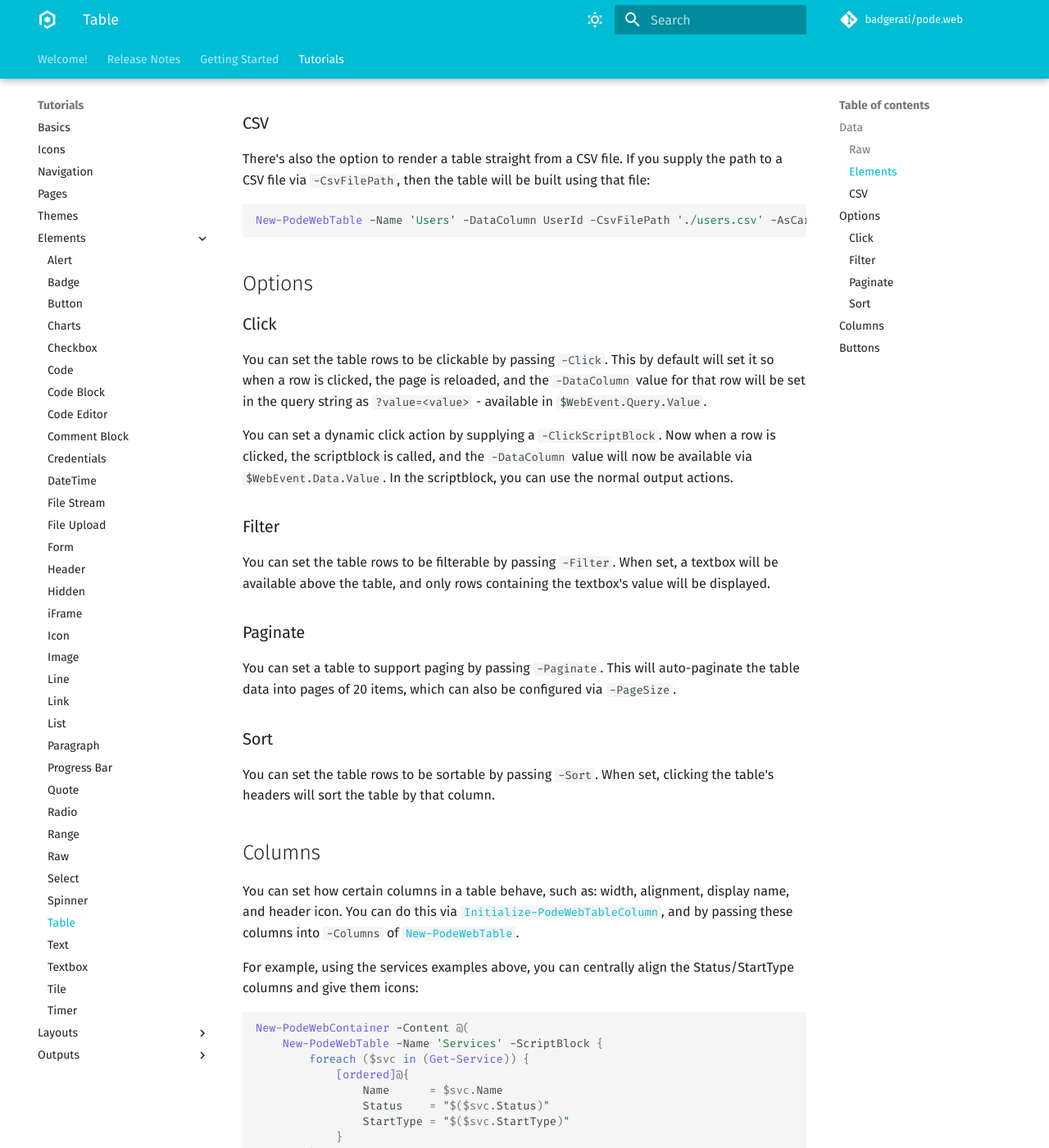
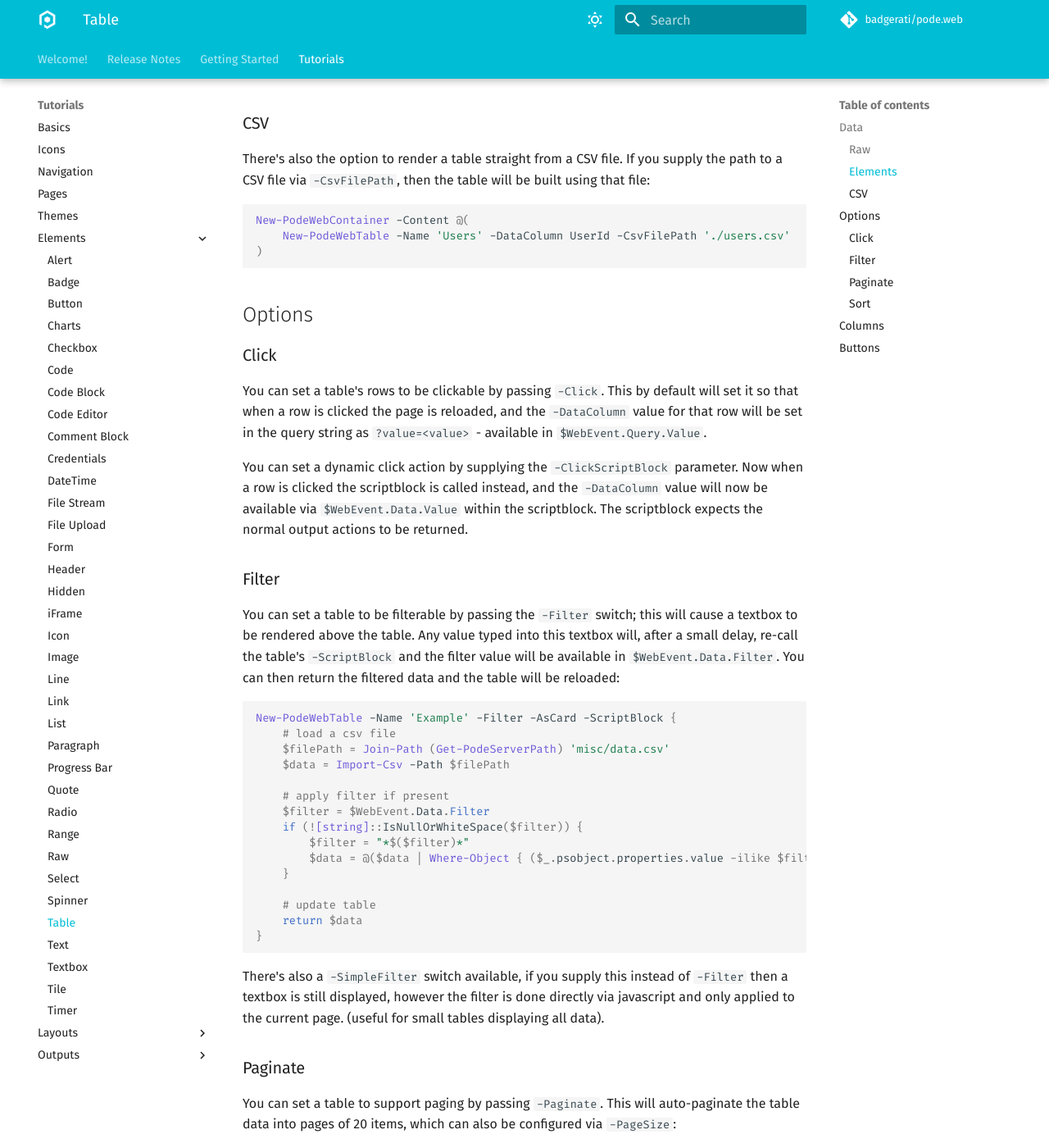
Before and after one commit to Badgerati/Pode.Web, an MkDocs documentation site: the page built from docs/Tutorials/Elements/Table.md, in a window 1280 px wide and 1400 px high, scrolled down 2521 px. Shown: the whole window at 82% size. Built offline with MkDocs 1.6.1 and Material for MkDocs 9.7.7, drawn with Linux system fonts in a browser that asks for light colours; comment, search, counter and statistics services are not loaded; some of the changed text lies outside the part shown.

Commit message:
#54: docs for filter, paging, and sorting

````diff
--- a/docs/Tutorials/Elements/Table.md
+++ b/docs/Tutorials/Elements/Table.md
@@ -8,7 +8,7 @@ You can display data rendered in a table by using [`New-PodeWebTable`](../../../
 * Icons
 * Links
 
-A table gets its data from a supplied `-ScriptBlock`, more information below, and you can also `-AutoRefresh` a table, to fetch new data every minute. Tables also support being sorted, paginated, clickable and filtered.
+A table gets its data from a supplied `-ScriptBlock`, more information below, and you can also `-AutoRefresh` a table to fetch new data every minute. Tables also support being sorted, paginated, clickable and filtered.
 
 ## Data
 
@@ -16,7 +16,7 @@ To supply data to be rendered in a table, you have to supply a `-ScritpBlock` wh
 
 ### Raw
 
-The data format to be returned from a table's `-ScriptBlock` is simple, it's purely just Key:Value in an ordered hashtable/pscustomobject:
+The data format to be returned from a table's `-ScriptBlock` is simple, it's purely just Key:Value in an ordered hashtable/pscustomobject.
 
 The following example renders a table for services on a computer, displaying the Name, Status and StartTypes of the services:
 
@@ -40,7 +40,7 @@ which renders a table that looks like below:
 
 ### Elements
 
-Extending on the raw example above, you can also render certain elements within a table. Let's say you want two buttons in the table, one to start the service, and one to stop the service; to do this, we just have to use [`New-PodeWebButton`](../../../Functions/Elements/New-PodeWebButton) within the returned data hashtable. So that the button's scriptblock knows which services we which to stop/start, we'll need to supply `-DataColumn Name` to the table. When a button within the table is clicked, the value of the column in that button's row will be available via `$WebEvent.Data.Value` in the button's scriptblock.
+Extending on the raw example above, you can also render certain elements within a table. Let's say you want two buttons in the table, one to start the service, and one to stop the service; to do this, we just have to use [`New-PodeWebButton`](../../../Functions/Elements/New-PodeWebButton) within the returned hashtable. So that the button's scriptblock knows which services we which to stop/start, we'll need to supply `-DataColumn Name` to the table; when a button within the table is clicked, the value of the Name column in that button's row will be available via `$WebEvent.Data.Value` in the button's scriptblock.
 
 ```powershell
 New-PodeWebContainer -Content @(
@@ -77,28 +77,103 @@ which renders a table that looks like below:
 There's also the option to render a table straight from a CSV file. If you supply the path to a CSV file via `-CsvFilePath`, then the table will be built using that file:
 
 ```powershell
-New-PodeWebTable -Name 'Users' -DataColumn UserId -CsvFilePath './users.csv' -AsCard
+New-PodeWebContainer -Content @(
+    New-PodeWebTable -Name 'Users' -DataColumn UserId -CsvFilePath './users.csv'
+)
 ```
 
 ## Options
 
 ### Click
 
-You can set the table rows to be clickable by passing `-Click`. This by default will set it so when a row is clicked, the page is reloaded, and the `-DataColumn` value for that row will be set in the query string as `?value=<value>` - available in `$WebEvent.Query.Value`.
+You can set a table's rows to be clickable by passing `-Click`. This by default will set it so that when a row is clicked the page is reloaded, and the `-DataColumn` value for that row will be set in the query string as `?value=<value>` - available in `$WebEvent.Query.Value`.
 
-You can set a dynamic click action by supplying a `-ClickScriptBlock`. Now when a row is clicked, the scriptblock is called, and the `-DataColumn` value will now be available via `$WebEvent.Data.Value`. In the scriptblock, you can use the normal output actions.
+You can set a dynamic click action by supplying the `-ClickScriptBlock` parameter. Now when a row is clicked the scriptblock is called instead, and the `-DataColumn` value will now be available via `$WebEvent.Data.Value` within the scriptblock. The scriptblock expects the normal output actions to be returned.
 
 ### Filter
 
-You can set the table rows to be filterable by passing `-Filter`. When set, a textbox will be available above the table, and only rows containing the textbox's value will be displayed.
+You can set a table to be filterable by passing the `-Filter` switch; this will cause a textbox to be rendered above the table. Any value typed into this textbox will, after a small delay, re-call the table's `-ScriptBlock` and the filter value will be available in `$WebEvent.Data.Filter`. You can then return the filtered data and the table will be reloaded:
+
+```powershell
+New-PodeWebTable -Name 'Example' -Filter -AsCard -ScriptBlock {
+    # load a csv file
+    $filePath = Join-Path (Get-PodeServerPath) 'misc/data.csv'
+    $data = Import-Csv -Path $filePath
+
+    # apply filter if present
+    $filter = $WebEvent.Data.Filter
+    if (![string]::IsNullOrWhiteSpace($filter)) {
+        $filter = "*$($filter)*"
+        $data = @($data | Where-Object { ($_.psobject.properties.value -ilike $filter).length -gt 0 })
+    }
+
+    # update table
+    return $data
+}
+```
+
+There's also a `-SimpleFilter` switch available, if you supply this instead of `-Filter` then a textbox is still displayed, however the filter is done directly via javascript and only applied to the current page. (useful for small tables displaying all data).
 
 ### Paginate
 
-You can set a table to support paging by passing `-Paginate`. This will auto-paginate the table data into pages of 20 items, which can also be configured via `-PageSize`.
+You can set a table to support paging by passing `-Paginate`. This will auto-paginate the table data into pages of 20 items, which can also be configured via `-PageSize`:
+
+```powershell
+New-PodeWebTable -Name 'Example' -Paginate -AsCard -ScriptBlock {
+    # load the file
+    $filePath = Join-Path (Get-PodeServerPath) 'misc/data.csv'
+    $data = Import-Csv -Path $filePath
+
+    # update table (Pode.Web will auto-paginate for you)
+    return $data
+}
+```
+
+You can take control of the paging yourself, useful for querying databases, by using the values from `$WebEvent.Data.PageIndex` and `$WebEvent.Data.PageSize`. Once you have the pre-paged data, you will need to directly pass this into [`Update-PodeWebTable`](../../../Functions/Outputs/Update-PodeWebTable) along with the `-PageIndex` and the `-TotalItemCount`:
+
+```powershell
+New-PodeWebTable -Name 'Example' -Paginate -AsCard -ScriptBlock {
+    # load the file
+    $filePath = Join-Path (Get-PodeServerPath) 'misc/data.csv'
+    $data = Import-Csv -Path $filePath
+
+    # apply paging
+    $totalCount = $data.Length
+    $pageIndex = [int]$WebEvent.Data.PageIndex
+    $pageSize = [int]$WebEvent.Data.PageSize
+    $data = $data[(($pageIndex - 1) * $pageSize) .. (($pageIndex * $pageSize) - 1)]
+
+    # update table
+    $data | Update-PodeWebTable -Name 'Dynamic Users' -PageIndex $pageIndex -TotalItemCount $totalCount
+}
+```
+
+!!! important
+    If you don't pass the data into the `Update-PodeWebTable` output action, then Pode.Web will do this automatically and use the auto-paging - which won't have the desired results!
 
 ### Sort
 
-You can set the table rows to be sortable by passing `-Sort`. When set, clicking the table's headers will sort the table by that column.
+You can set a table to be sortable by passing the `-Sort` switch. When passed then clicking a table's headers will re-call the table's `-ScriptBlock`; the column to be sorted by will be supplied, as well as the direction, will be available in `$WebEvent.Data.SortColumn` and `$WebEvent.Data.SortDirection`. You can then return the sorted data and the table will be reloaded:
+
+```powershell
+New-PodeWebTable -Name 'Example' -Sort -AsCard -ScriptBlock {
+    # load the file
+    $filePath = Join-Path (Get-PodeServerPath) 'misc/data.csv'
+    $data = Import-Csv -Path $filePath
+
+    # apply sorting
+    $sortColumn = $WebEvent.Data.SortColumn
+    if (![string]::IsNullOrWhiteSpace($sortColumn)) {
+        $descending = ($WebEvent.Data.SortDirection -ieq 'desc')
+        $data = @($data | Sort-Object -Property { $_.$sortColumn } -Descending:$descending)
+    }
+
+    # update table
+    return $data
+}
+```
+
+There's also a `-SimpleSort` switch available, if you supply this instead of `-Sort` then sorting is done directly via javascript and only applied to the current page. (useful for small tables displaying all data).
 
 ## Columns
 
````
Also changed, not shown: 5 other files.
